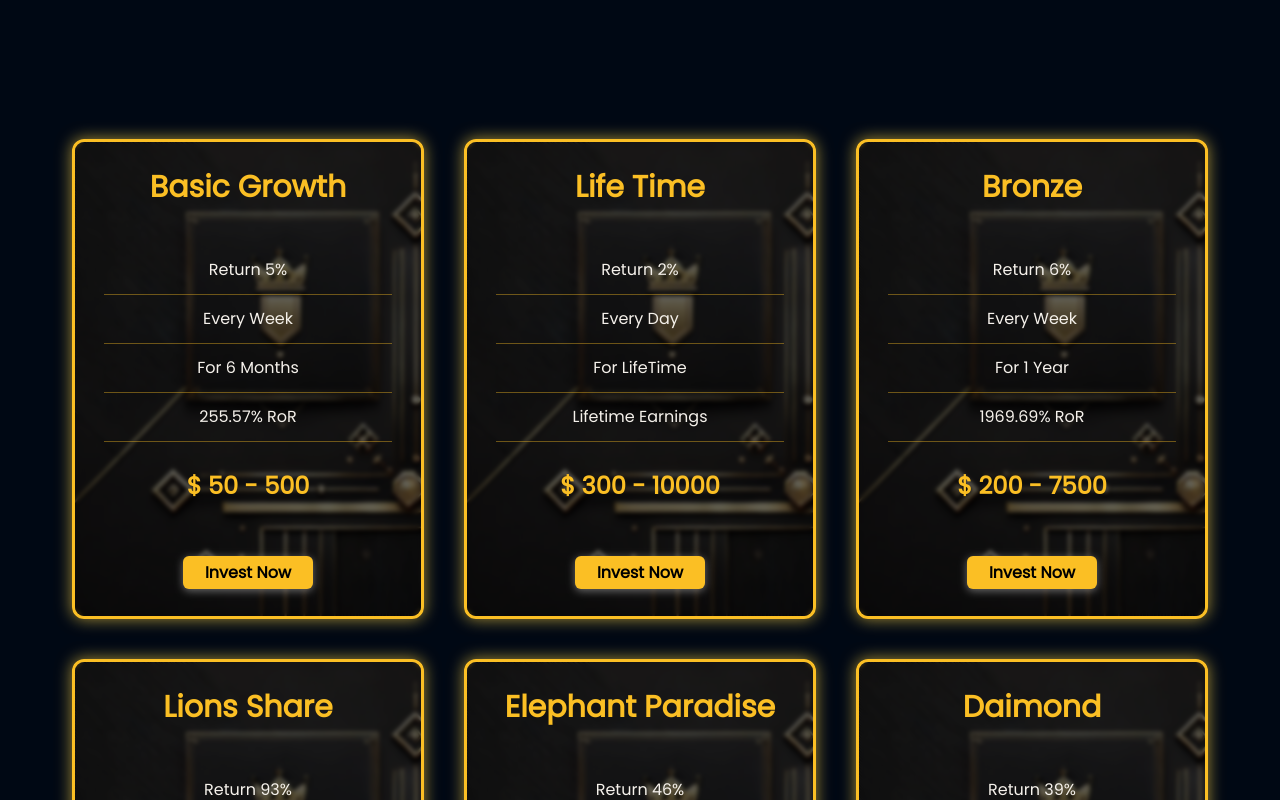
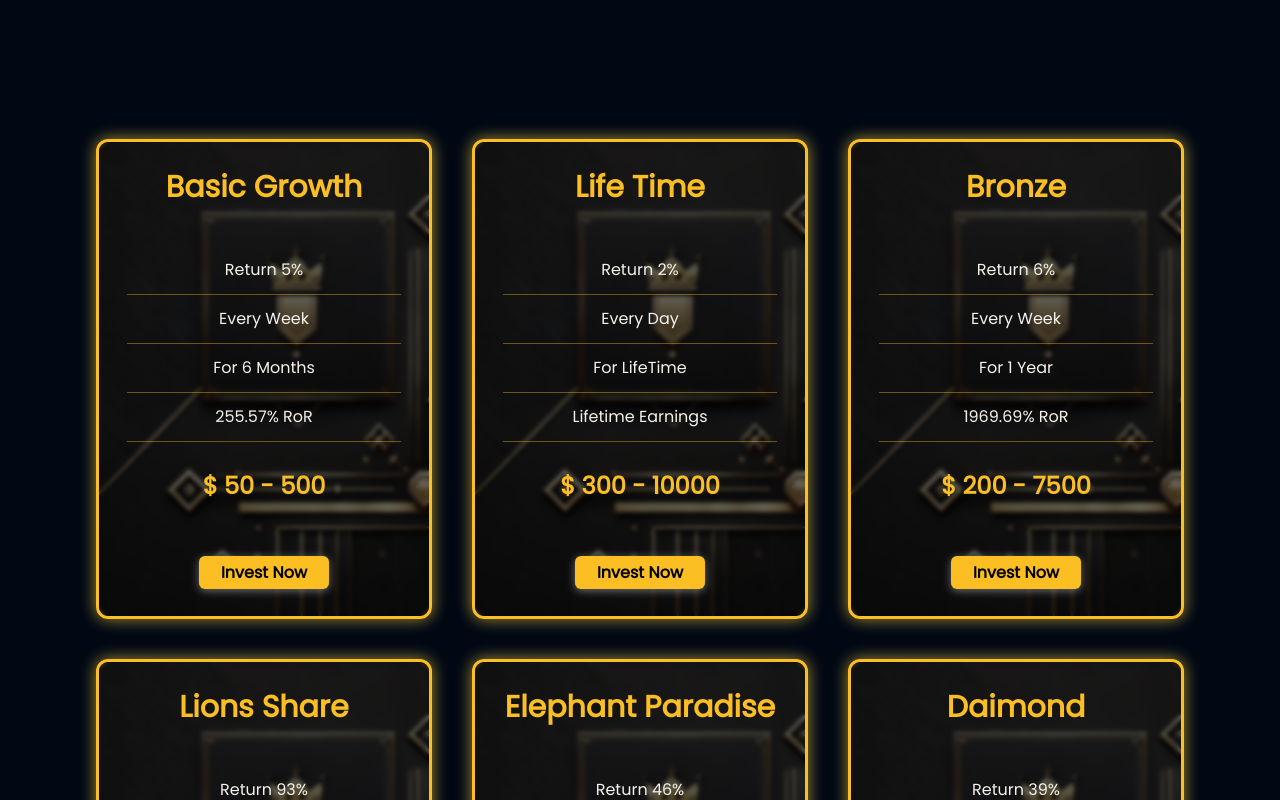
Before and after one commit to liltexh/capitalTech, a React (Vite) app: page / in a window 1280 px wide. Shown: the part 1560-2360 px from the top of the page. Built offline with nearby package versions, Linux system fonts and the light colour scheme; no server answers.

Commit message:
chend the typography for validate account

```diff
--- a/src/components/ValidateAccount.jsx
+++ b/src/components/ValidateAccount.jsx
@@ -17,15 +17,12 @@ export default function ValidateAccount() {
 	}
 	return (
 		<div
-			className={` glowing_shadow flex flex-col justify-center items-center max-w-96 p-4 pt-12 pb-16 m-3 rounded-md  ${
+			className={` glowing_shadow flex flex-col justify-center items-center max-w-96 p-8 m-3 rounded-md  ${
 				verifyUser ? "h-4" : "h-fit"
 			}`}
 		>
 			{!verifyUser && (
 				<>
-					<h1 className="text-3xl text-amber-400 font-bold leading-relaxed">
-						Capital Tech
-					</h1>
 					<h2 className="text-2xl font-semibold text-red-700 text-center mb-6">
 						Verify Your Email Address
 					</h2>
--- a/src/index.css
+++ b/src/index.css
@@ -103,7 +103,8 @@ body {
 
 .Plan_card {
 	position: relative;
-	width: 22rem;
+	min-width: 21rem;
+
 	height: 30rem;
 	background-size: cover;
 	background-position: center;
--- a/src/pages/InvestmentPage.jsx
+++ b/src/pages/InvestmentPage.jsx
@@ -7,7 +7,7 @@ export default function InvestmentPage() {
 		// console.log(InvestPlans);
 	}, []);
 	return (
-		<section className="flex flex-col justify-center items-center gap-10 mt-32 mb-24">
+		<section className="flex flex-col w-full justify-center items-center gap-10 mt-32 mb-24">
 			<div className="grid grid-cols-1 md:grid-cols-2 lg:grid-cols-3 m-auto place-items-center">
 				{InvestPlans.map((plan, idx) => {
 					return (
```
